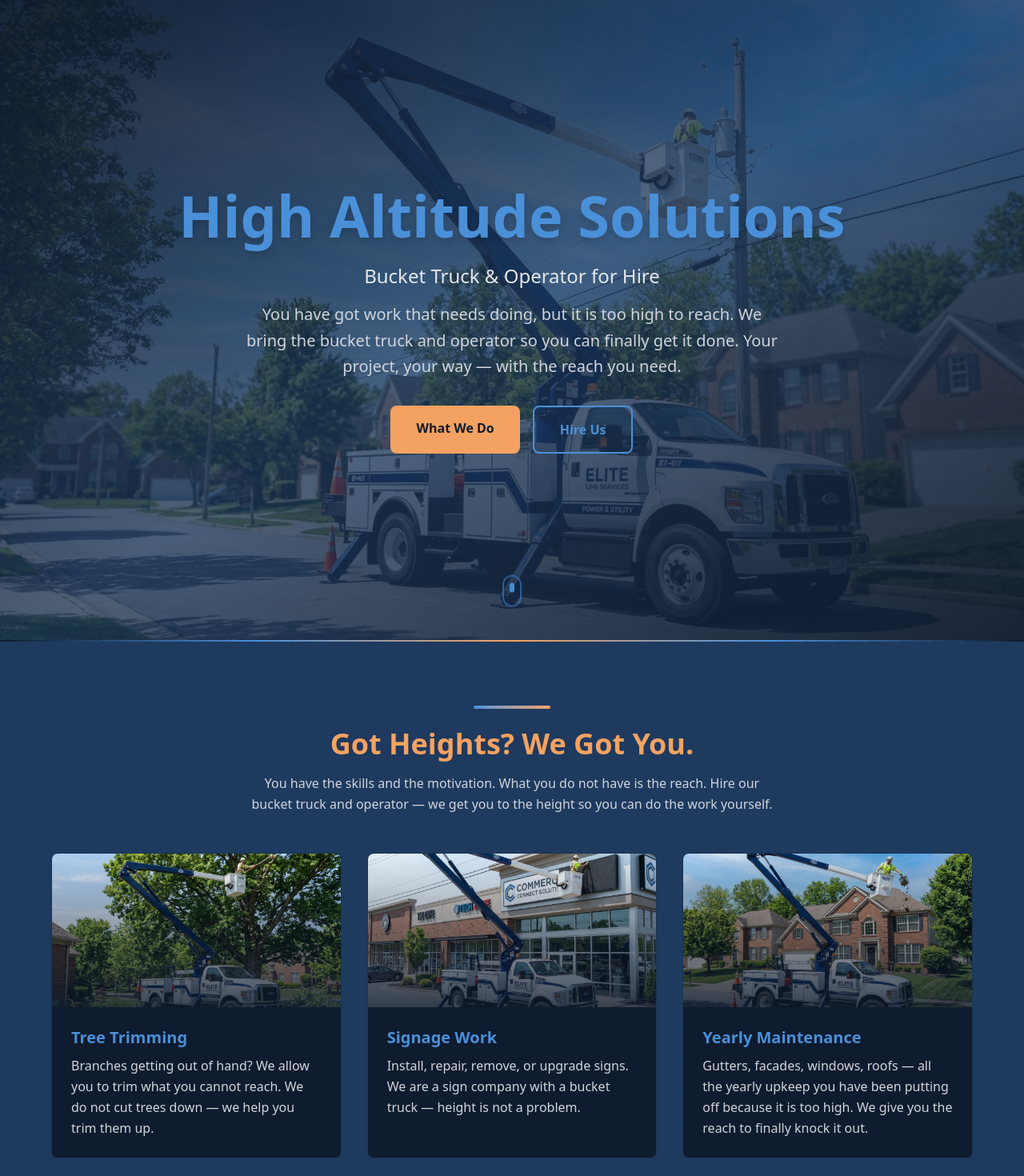
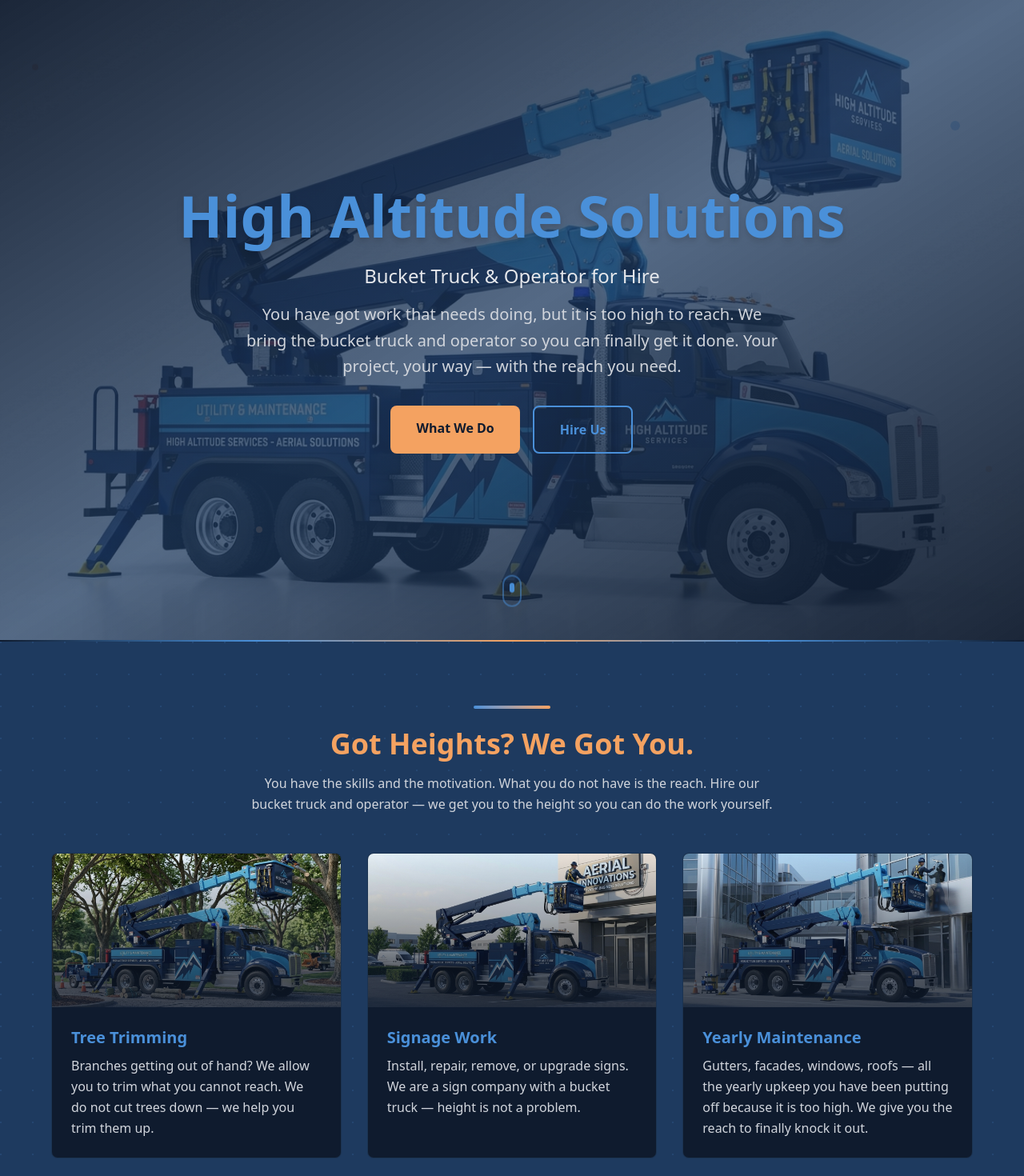
Before and after one commit to absoluteclaw310-arch/high-altitude-solutions, a Next.js app: page / in a window 1280 px wide. Shown: the top 1470 px of the page at 80% size. Built offline with nearby package versions, Linux system fonts and the light colour scheme.

Commit message:
Update images: use Nabi's Discord bucket truck photos

```diff
--- a/src/app/page.tsx
+++ b/src/app/page.tsx
@@ -9,7 +9,7 @@ export default function Home() {
         {/* Background Image */}
         <div className="absolute inset-0 z-0">
           <Image
-            src="/images/hero.jpg"
+            src="/images/bucket-truck-hero.jpg"
             alt="High Altitude Solutions bucket truck with extended boom"
             fill
             className="object-cover"
@@ -80,7 +80,7 @@ export default function Home() {
             <div className="service-card rounded-lg bg-brand-dark border border-brand-sky/20 overflow-hidden">
               <div className="relative h-48 overflow-hidden">
                 <Image
-                  src="/images/tree-trimming.jpg"
+                  src="/images/bucket-truck-tree-trimming.jpg"
                   alt="Tree trimming with bucket truck"
                   fill
                   className="object-cover transition-transform duration-500 hover:scale-110"
@@ -96,7 +96,7 @@ export default function Home() {
             <div className="service-card rounded-lg bg-brand-dark border border-brand-sky/20 overflow-hidden">
               <div className="relative h-48 overflow-hidden">
                 <Image
-                  src="/images/signage.jpg"
+                  src="/images/bucket-truck-signage.jpg"
                   alt="Sign installation with bucket truck"
                   fill
                   className="object-cover transition-transform duration-500 hover:scale-110"
@@ -112,7 +112,7 @@ export default function Home() {
             <div className="service-card rounded-lg bg-brand-dark border border-brand-sky/20 overflow-hidden">
               <div className="relative h-48 overflow-hidden">
                 <Image
-                  src="/images/maintenance.jpg"
+                  src="/images/bucket-truck-maintenance.jpg"
                   alt="Exterior maintenance with bucket truck"
                   fill
                   className="object-cover transition-transform duration-500 hover:scale-110"
```
Also changed, not shown: public/images/maintenance.jpg, public/images/signage.jpg.
